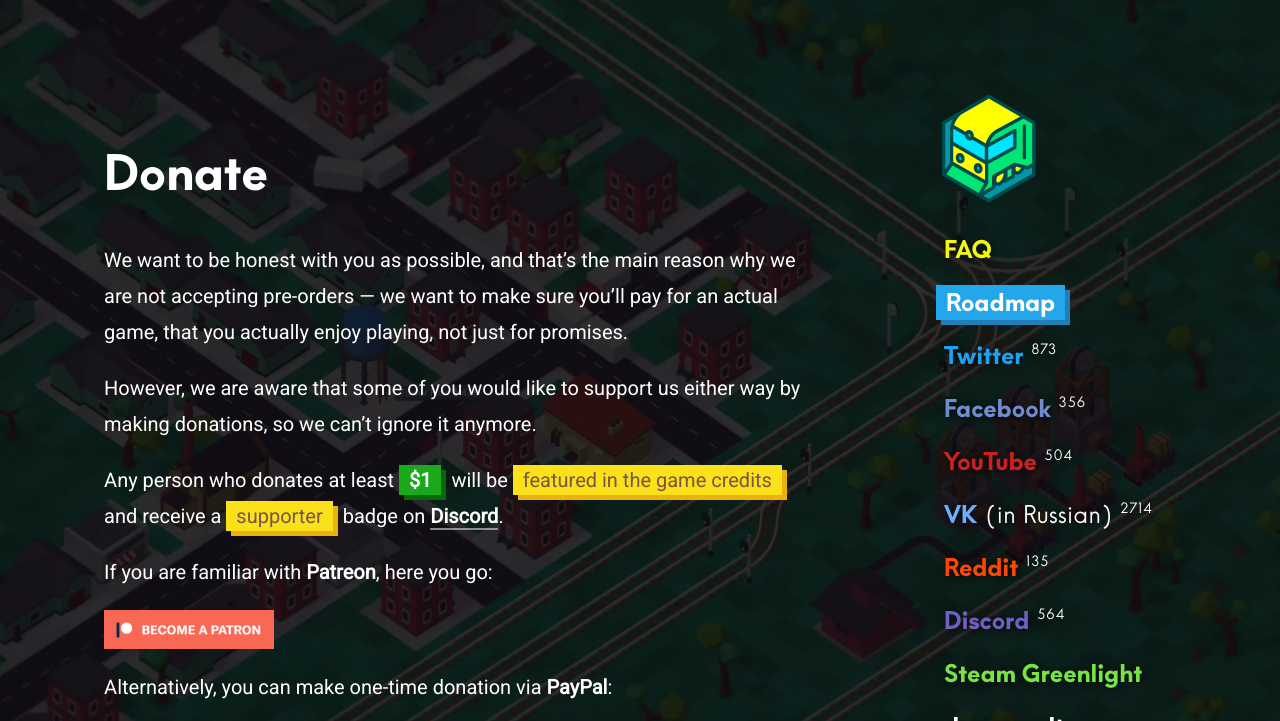
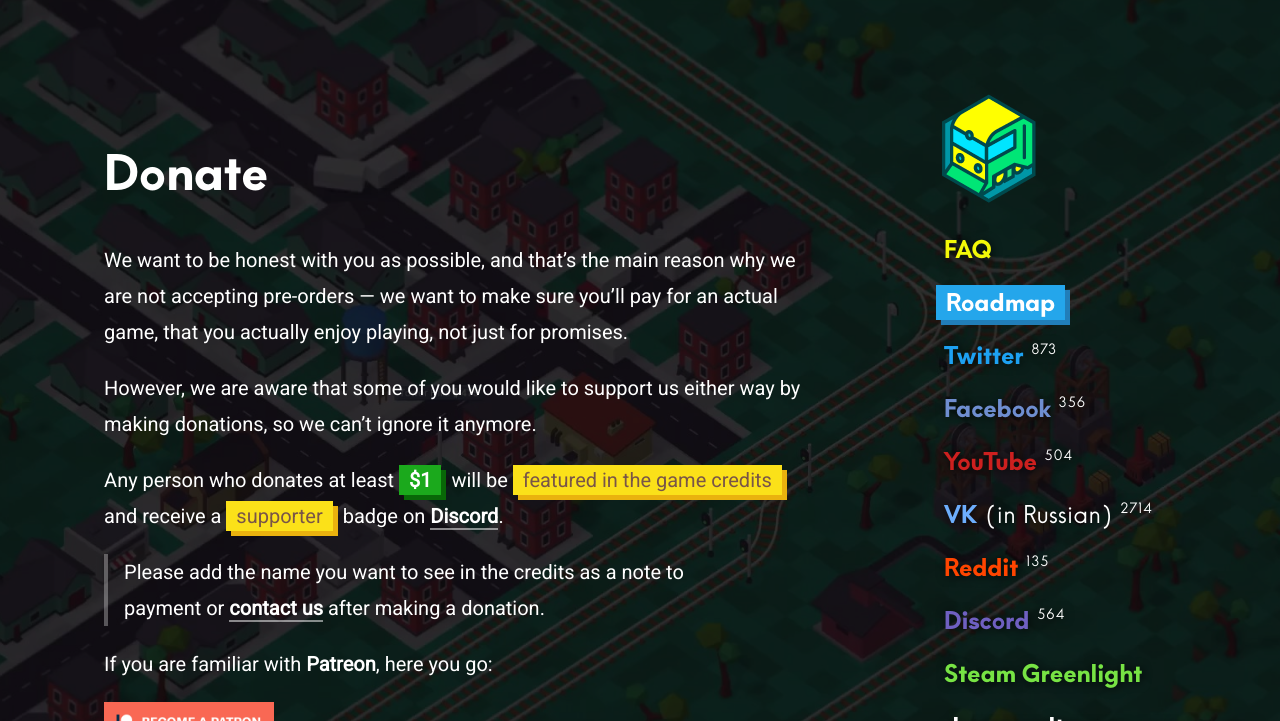
Before and after one commit to andrewpey/vtland, a Jekyll site: the page built from donate.md, in a window 1280 px wide, cut to the strip 0-721 px from the top of the page. Built offline with Jekyll 4.4.1, drawn with Linux system fonts in a browser that asks for light colours; nearby versions of some CDN libraries.

Commit message:
donate name hint add

```diff
--- a/donate.md
+++ b/donate.md
@@ -14,6 +14,8 @@
 
 Any person who donates at least <span class="money">$1</span> will be *featured in the game credits* and receive a *supporter* badge on [Discord](//discord.gg/64KPWd5).
 
+> Please add the name you want to see in the credits as a note to payment or [contact us](mailto:dev@voxeltycoon.xyz) after making a donation.
+
 If you are familiar with **Patreon**, here you go:
 
 <a style="display: block; margin: 0 0 0 0; width: 170px; height: 39px; overflow: hidden; border: none;" href="https://www.patreon.com/bePatron?u=7655118">
```
